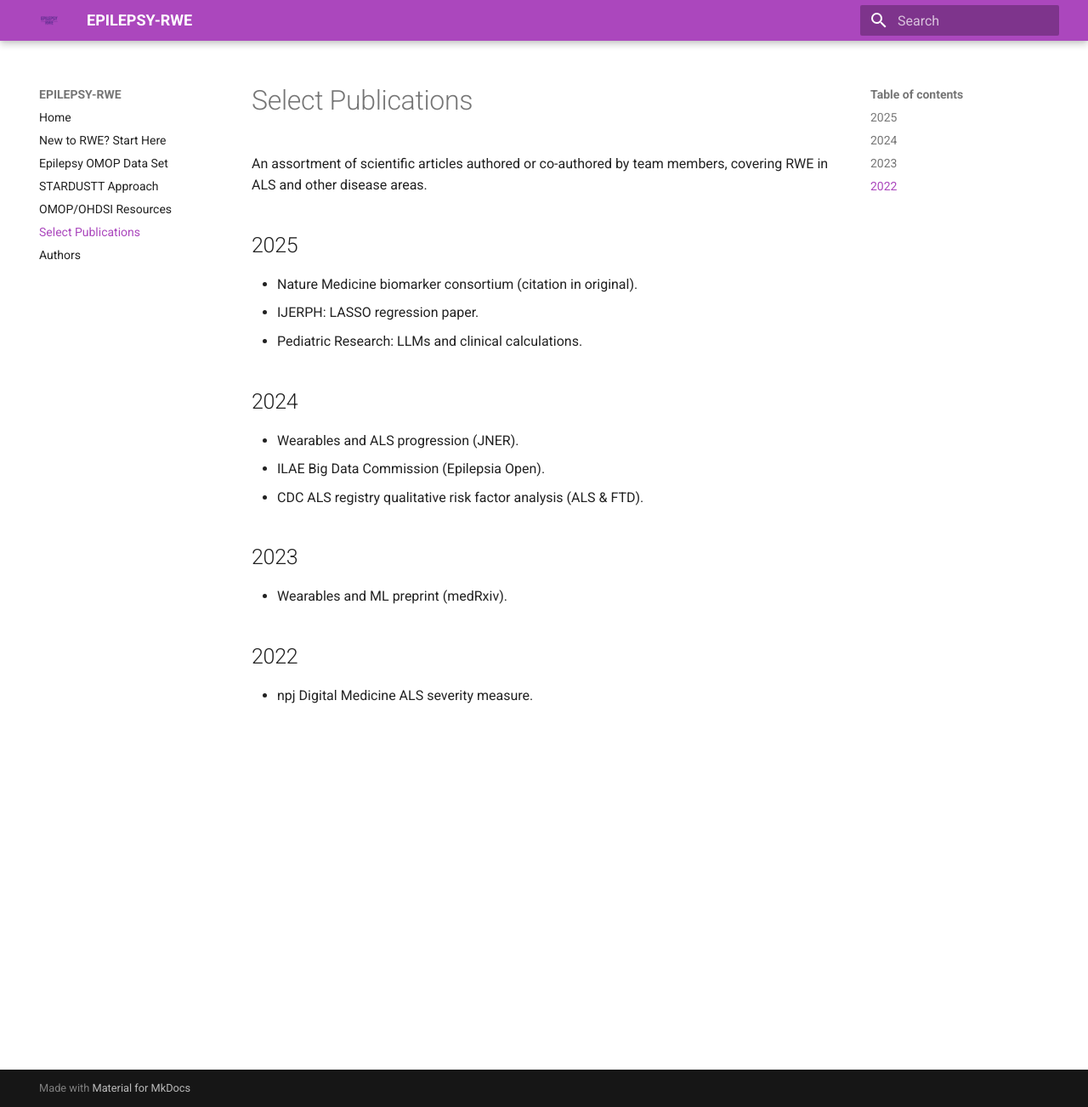
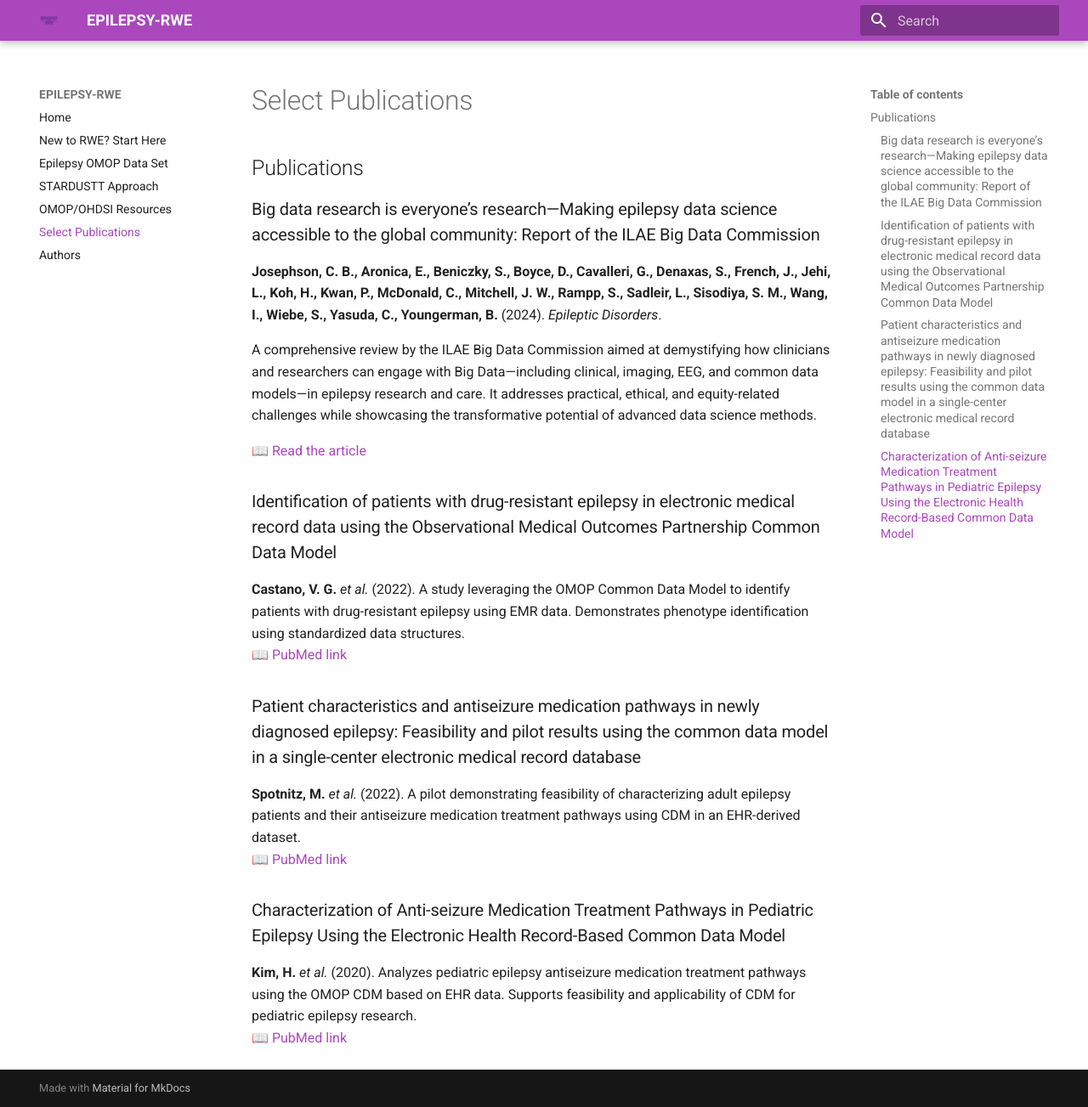
Before and after one commit to BoyceLab/EPILEPSY-RWE, an MkDocs documentation site: the page built from docs/select-publications.md, in a window 1280 px wide and 1303 px high. Shown: the whole window at 85% size. Built offline with MkDocs 1.6.1 and Material for MkDocs 9.7.7, drawn with Linux system fonts in a browser that asks for light colours.

Commit message:
Update select-publications.md

```diff
--- a/docs/select-publications.md
+++ b/docs/select-publications.md
@@ -1,19 +1,23 @@
 #  Select Publications
 
-An assortment of scientific articles authored or co-authored by team members, covering RWE in ALS and other disease areas.
+## Publications
 
-## 2025
-- Nature Medicine biomarker consortium (citation in original).
-- IJERPH: LASSO regression paper.
-- Pediatric Research: LLMs and clinical calculations.
+### Big data research is everyone’s research—Making epilepsy data science accessible to the global community: Report of the ILAE Big Data Commission
+**Josephson, C. B., Aronica, E., Beniczky, S., Boyce, D., Cavalleri, G., Denaxas, S., French, J., Jehi, L., Koh, H., Kwan, P., McDonald, C., Mitchell, J. W., Rampp, S., Sadleir, L., Sisodiya, S. M., Wang, I., Wiebe, S., Yasuda, C., Youngerman, B.** (2024). *Epileptic Disorders*.
 
-## 2024
-- Wearables and ALS progression (JNER).
-- ILAE Big Data Commission (Epilepsia Open).
-- CDC ALS registry qualitative risk factor analysis (ALS & FTD).
+A comprehensive review by the ILAE Big Data Commission aimed at demystifying how clinicians and researchers can engage with Big Data—including clinical, imaging, EEG, and common data models—in epilepsy research and care. It addresses practical, ethical, and equity-related challenges while showcasing the transformative potential of advanced data science methods.
 
-## 2023
-- Wearables and ML preprint (medRxiv).
+📖 [Read the article](https://doi.org/10.1002/epd2.20288)
 
-## 2022
-- npj Digital Medicine ALS severity measure.
+
+### Identification of patients with drug-resistant epilepsy in electronic medical record data using the Observational Medical Outcomes Partnership Common Data Model
+**Castano, V. G.** *et al.* (2022). A study leveraging the OMOP Common Data Model to identify patients with drug-resistant epilepsy using EMR data. Demonstrates phenotype identification using standardized data structures.
+📖 [PubMed link](https://pubmed.ncbi.nlm.nih.gov/36106377/)
+
+### Patient characteristics and antiseizure medication pathways in newly diagnosed epilepsy: Feasibility and pilot results using the common data model in a single-center electronic medical record database
+**Spotnitz, M.** *et al.* (2022). A pilot demonstrating feasibility of characterizing adult epilepsy patients and their antiseizure medication treatment pathways using CDM in an EHR-derived dataset.
+📖 [PubMed link](https://pubmed.ncbi.nlm.nih.gov/35276502/)
+
+### Characterization of Anti-seizure Medication Treatment Pathways in Pediatric Epilepsy Using the Electronic Health Record-Based Common Data Model
+**Kim, H.** *et al.* (2020). Analyzes pediatric epilepsy antiseizure medication treatment pathways using the OMOP CDM based on EHR data. Supports feasibility and applicability of CDM for pediatric epilepsy research.
+📖 [PubMed link](https://pubmed.ncbi.nlm.nih.gov/32477256/)
```
